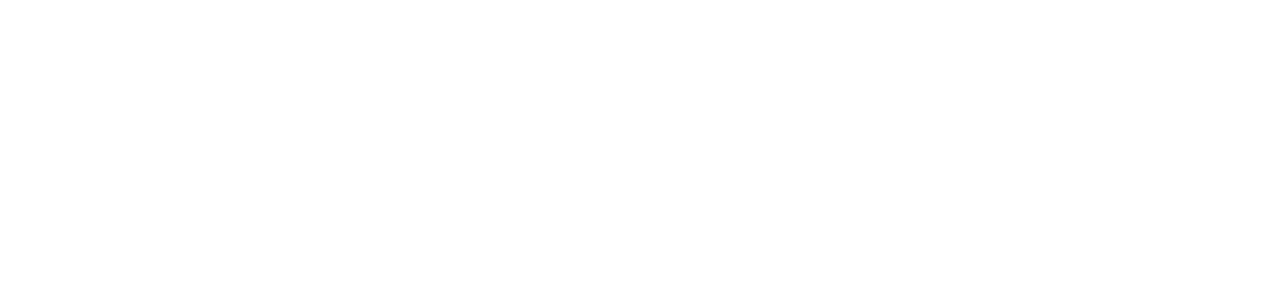
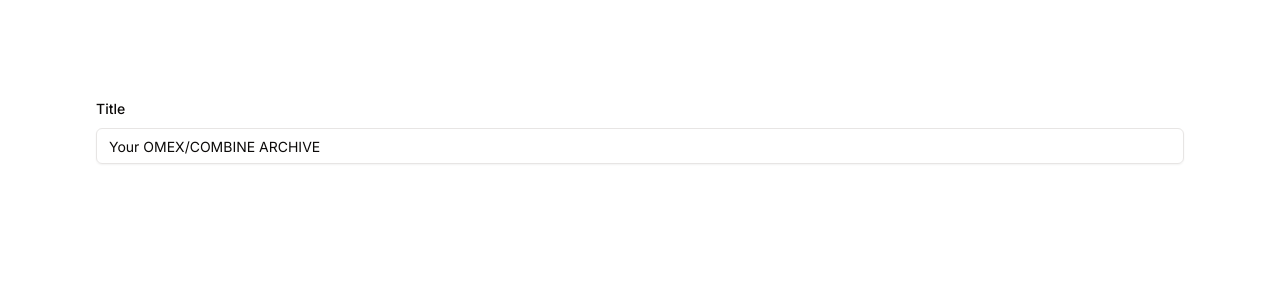
Before and after one commit to biosimulators/OMEX-archive-editor, a Next.js app: page / in a window 1280 px wide. Shown: the top 300 px of the page. Built offline with nearby package versions, Linux system fonts and the light colour scheme.

Commit message:
added form and input components with shadcn

```diff
--- a/app/page.tsx
+++ b/app/page.tsx
@@ -1,3 +1,6 @@
+"use-client"
+
+
 import Image from "next/image";
 import {
   Form,
@@ -5,18 +8,58 @@
   FormField,
   FormItem,
   FormLabel,
-  FormMessage
+  FormMessage,
 } from "@/components/ui/form";
+import { Input } from "@/components/ui/input";
 import { useForm } from "react-hook-form";
 import * as z from "zod";
 
 export default function Home() {
+  // perform validation on fields. TODO: use DOM Purifier for fields if saving to DB:
+  const formSchema = z.object({
+    title: z.string().min(5, {message: 'Title is not long enough'}),
+    url: z.string().min(5, {message: 'This is neither a valid local archive path or hosted url.'}),
+    description: z.string().max(100, {message: "That description is too large."}).trim(),
+  });
+
   // keep track of changes and validation. Here we should take in the fields of an omex archive.
-  const form = useForm({
+  const form = useForm<z.infer<typeof formSchema>>({
     mode: 'onChange',
+    defaultValues: {
+      title: 'Your OMEX/COMBINE ARCHIVE',
+      url: 'Your URL here',
+      description: 'Please upload the omex archive.'
+    }
 
   });
+
+  return (
+      <main className="p-24">
+        <Form {...form}>
+          <form>
+              <FormField
+                control={form.control}
+                name="title"
+                render={({ field }) => (
+                    <FormItem>
+                      <FormLabel>Title</FormLabel>
+                      <FormControl>
+                        <Input placeholder="Main title" {...field}/>
+                      </FormControl>
+                      <FormMessage />
+                    </FormItem>
+                )}
+                />
+          </form>
+        </Form>
+      </main>
+  )
 }
+
+
+
+
+
 
 // import React, { useState } from 'react';
 // import { useForm } from 'react-hook-form';
--- /dev/null
+++ b/components/ui/button.tsx
@@ -0,0 +1,57 @@
+import * as React from "react"
+import { Slot } from "@radix-ui/react-slot"
+import { cva, type VariantProps } from "class-variance-authority"
+
+import { cn } from "@/lib/utils"
+
+const buttonVariants = cva(
+  "inline-flex items-center justify-center whitespace-nowrap rounded-md text-sm font-medium transition-colors focus-visible:outline-none focus-visible:ring-1 focus-visible:ring-ring disabled:pointer-events-none disabled:opacity-50",
+  {
+    variants: {
+      variant: {
+        default:
+          "bg-primary text-primary-foreground shadow hover:bg-primary/90",
+        destructive:
+          "bg-destructive text-destructive-foreground shadow-sm hover:bg-destructive/90",
+        outline:
+          "border border-input bg-background shadow-sm hover:bg-accent hover:text-accent-foreground",
+        secondary:
+          "bg-secondary text-secondary-foreground shadow-sm hover:bg-secondary/80",
+        ghost: "hover:bg-accent hover:text-accent-foreground",
+        link: "text-primary underline-offset-4 hover:underline",
+      },
+      size: {
+        default: "h-9 px-4 py-2",
+        sm: "h-8 rounded-md px-3 text-xs",
+        lg: "h-10 rounded-md px-8",
+        icon: "h-9 w-9",
+      },
+    },
+    defaultVariants: {
+      variant: "default",
+      size: "default",
+    },
+  }
+)
+
+export interface ButtonProps
+  extends React.ButtonHTMLAttributes<HTMLButtonElement>,
+    VariantProps<typeof buttonVariants> {
+  asChild?: boolean
+}
+
+const Button = React.forwardRef<HTMLButtonElement, ButtonProps>(
+  ({ className, variant, size, asChild = false, ...props }, ref) => {
+    const Comp = asChild ? Slot : "button"
+    return (
+      <Comp
+        className={cn(buttonVariants({ variant, size, className }))}
+        ref={ref}
+        {...props}
+      />
+    )
+  }
+)
+Button.displayName = "Button"
+
+export { Button, buttonVariants }
--- /dev/null
+++ b/components/ui/form.tsx
@@ -0,0 +1,176 @@
+import * as React from "react"
+import * as LabelPrimitive from "@radix-ui/react-label"
+import { Slot } from "@radix-ui/react-slot"
+import {
+  Controller,
+  ControllerProps,
+  FieldPath,
+  FieldValues,
+  FormProvider,
+  useFormContext,
+} from "react-hook-form"
+
+import { cn } from "@/lib/utils"
+import { Label } from "@/components/ui/label"
+
+const Form = FormProvider
+
+type FormFieldContextValue<
+  TFieldValues extends FieldValues = FieldValues,
+  TName extends FieldPath<TFieldValues> = FieldPath<TFieldValues>
+> = {
+  name: TName
+}
+
+const FormFieldContext = React.createContext<FormFieldContextValue>(
+  {} as FormFieldContextValue
+)
+
+const FormField = <
+  TFieldValues extends FieldValues = FieldValues,
+  TName extends FieldPath<TFieldValues> = FieldPath<TFieldValues>
+>({
+  ...props
+}: ControllerProps<TFieldValues, TName>) => {
+  return (
+    <FormFieldContext.Provider value={{ name: props.name }}>
+      <Controller {...props} />
+    </FormFieldContext.Provider>
+  )
+}
+
+const useFormField = () => {
+  const fieldContext = React.useContext(FormFieldContext)
+  const itemContext = React.useContext(FormItemContext)
+  const { getFieldState, formState } = useFormContext()
+
+  const fieldState = getFieldState(fieldContext.name, formState)
+
+  if (!fieldContext) {
+    throw new Error("useFormField should be used within <FormField>")
+  }
+
+  const { id } = itemContext
+
+  return {
+    id,
+    name: fieldContext.name,
+    formItemId: `${id}-form-item`,
+    formDescriptionId: `${id}-form-item-description`,
+    formMessageId: `${id}-form-item-message`,
+    ...fieldState,
+  }
+}
+
+type FormItemContextValue = {
+  id: string
+}
+
+const FormItemContext = React.createContext<FormItemContextValue>(
+  {} as FormItemContextValue
+)
+
+const FormItem = React.forwardRef<
+  HTMLDivElement,
+  React.HTMLAttributes<HTMLDivElement>
+>(({ className, ...props }, ref) => {
+  const id = React.useId()
+
+  return (
+    <FormItemContext.Provider value={{ id }}>
+      <div ref={ref} className={cn("space-y-2", className)} {...props} />
+    </FormItemContext.Provider>
+  )
+})
+FormItem.displayName = "FormItem"
+
+const FormLabel = React.forwardRef<
+  React.ElementRef<typeof LabelPrimitive.Root>,
+  React.ComponentPropsWithoutRef<typeof LabelPrimitive.Root>
+>(({ className, ...props }, ref) => {
+  const { error, formItemId } = useFormField()
+
+  return (
+    <Label
+      ref={ref}
+      className={cn(error && "text-destructive", className)}
+      htmlFor={formItemId}
+      {...props}
+    />
+  )
+})
+FormLabel.displayName = "FormLabel"
+
+const FormControl = React.forwardRef<
+  React.ElementRef<typeof Slot>,
+  React.ComponentPropsWithoutRef<typeof Slot>
+>(({ ...props }, ref) => {
+  const { error, formItemId, formDescriptionId, formMessageId } = useFormField()
+
+  return (
+    <Slot
+      ref={ref}
+      id={formItemId}
+      aria-describedby={
+        !error
+          ? `${formDescriptionId}`
+          : `${formDescriptionId} ${formMessageId}`
+      }
+      aria-invalid={!!error}
+      {...props}
+    />
+  )
+})
+FormControl.displayName = "FormControl"
+
+const FormDescription = React.forwardRef<
+  HTMLParagraphElement,
+  React.HTMLAttributes<HTMLParagraphElement>
+>(({ className, ...props }, ref) => {
+  const { formDescriptionId } = useFormField()
+
+  return (
+    <p
+      ref={ref}
+      id={formDescriptionId}
+      className={cn("text-[0.8rem] text-muted-foreground", className)}
+      {...props}
+    />
+  )
+})
+FormDescription.displayName = "FormDescription"
+
+const FormMessage = React.forwardRef<
+  HTMLParagraphElement,
+  React.HTMLAttributes<HTMLParagraphElement>
+>(({ className, children, ...props }, ref) => {
+  const { error, formMessageId } = useFormField()
+  const body = error ? String(error?.message) : children
+
+  if (!body) {
+    return null
+  }
+
+  return (
+    <p
+      ref={ref}
+      id={formMessageId}
+      className={cn("text-[0.8rem] font-medium text-destructive", className)}
+      {...props}
+    >
+      {body}
+    </p>
+  )
+})
+FormMessage.displayName = "FormMessage"
+
+export {
+  useFormField,
+  Form,
+  FormItem,
+  FormLabel,
+  FormControl,
+  FormDescription,
+  FormMessage,
+  FormField,
+}
--- /dev/null
+++ b/components/ui/input.tsx
@@ -0,0 +1,25 @@
+import * as React from "react"
+
+import { cn } from "@/lib/utils"
+
+export interface InputProps
+  extends React.InputHTMLAttributes<HTMLInputElement> {}
+
+const Input = React.forwardRef<HTMLInputElement, InputProps>(
+  ({ className, type, ...props }, ref) => {
+    return (
+      <input
+        type={type}
+        className={cn(
+          "flex h-9 w-full rounded-md border border-input bg-transparent px-3 py-1 text-sm shadow-sm transition-colors file:border-0 file:bg-transparent file:text-sm file:font-medium placeholder:text-muted-foreground focus-visible:outline-none focus-visible:ring-1 focus-visible:ring-ring disabled:cursor-not-allowed disabled:opacity-50",
+          className
+        )}
+        ref={ref}
+        {...props}
+      />
+    )
+  }
+)
+Input.displayName = "Input"
+
+export { Input }
--- /dev/null
+++ b/components/ui/label.tsx
@@ -0,0 +1,26 @@
+"use client"
+
+import * as React from "react"
+import * as LabelPrimitive from "@radix-ui/react-label"
+import { cva, type VariantProps } from "class-variance-authority"
+
+import { cn } from "@/lib/utils"
+
+const labelVariants = cva(
+  "text-sm font-medium leading-none peer-disabled:cursor-not-allowed peer-disabled:opacity-70"
+)
+
+const Label = React.forwardRef<
+  React.ElementRef<typeof LabelPrimitive.Root>,
+  React.ComponentPropsWithoutRef<typeof LabelPrimitive.Root> &
+    VariantProps<typeof labelVariants>
+>(({ className, ...props }, ref) => (
+  <LabelPrimitive.Root
+    ref={ref}
+    className={cn(labelVariants(), className)}
+    {...props}
+  />
+))
+Label.displayName = LabelPrimitive.Root.displayName
+
+export { Label }
--- a/package.json
+++ b/package.json
@@ -9,7 +9,10 @@
     "lint": "next lint"
   },
   "dependencies": {
+    "@hookform/resolvers": "^3.3.4",
     "@radix-ui/react-icons": "^1.3.0",
+    "@radix-ui/react-label": "^2.0.2",
+    "@radix-ui/react-slot": "^1.0.2",
     "@tiptap/pm": "^2.2.4",
     "@tiptap/react": "^2.2.4",
     "@tiptap/starter-kit": "^2.2.4",
@@ -23,7 +26,8 @@
     "react-dom": "^18",
     "react-hook-form": "^7.51.1",
     "tailwind-merge": "^2.2.2",
-    "tailwindcss-animate": "^1.0.7"
+    "tailwindcss-animate": "^1.0.7",
+    "zod": "^3.22.4"
   },
   "devDependencies": {
     "@types/node": "^20",
```
Also changed, not shown: 1 other file (tests, documents, lock files or other folders).
